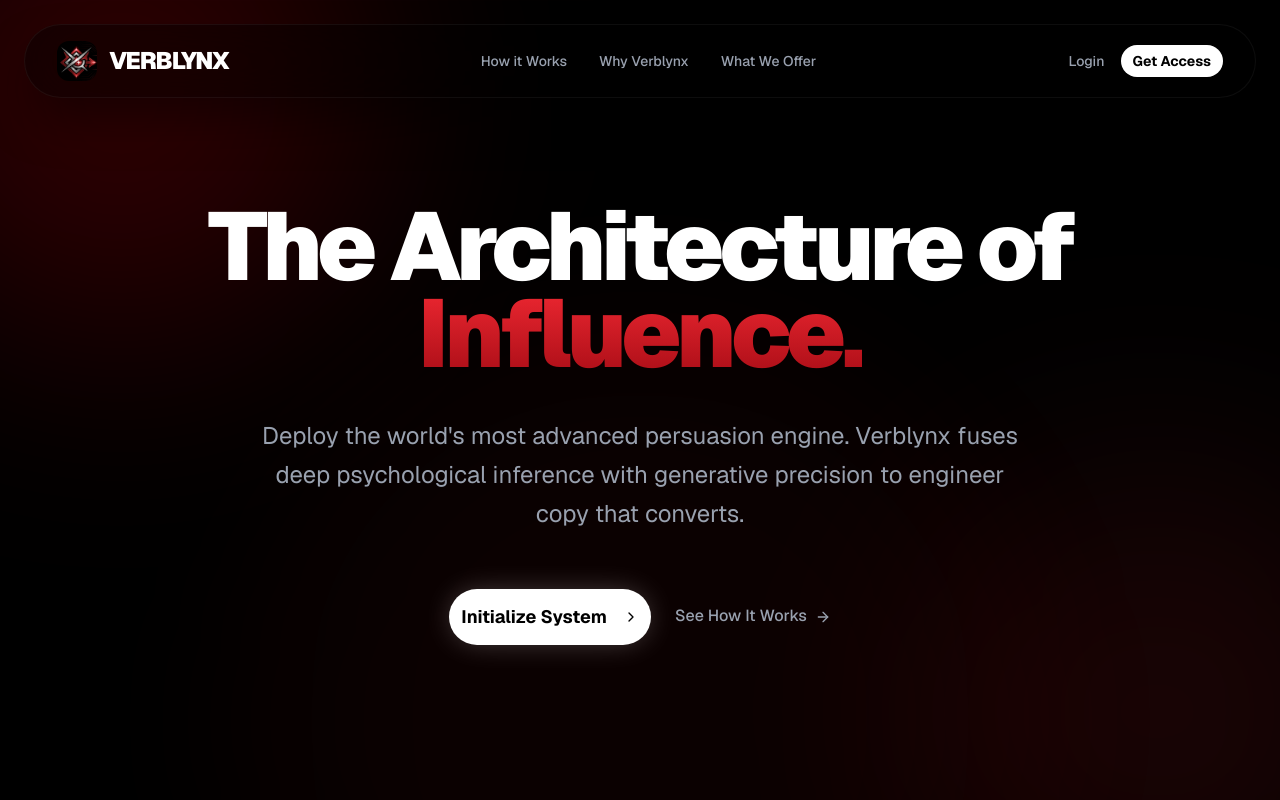
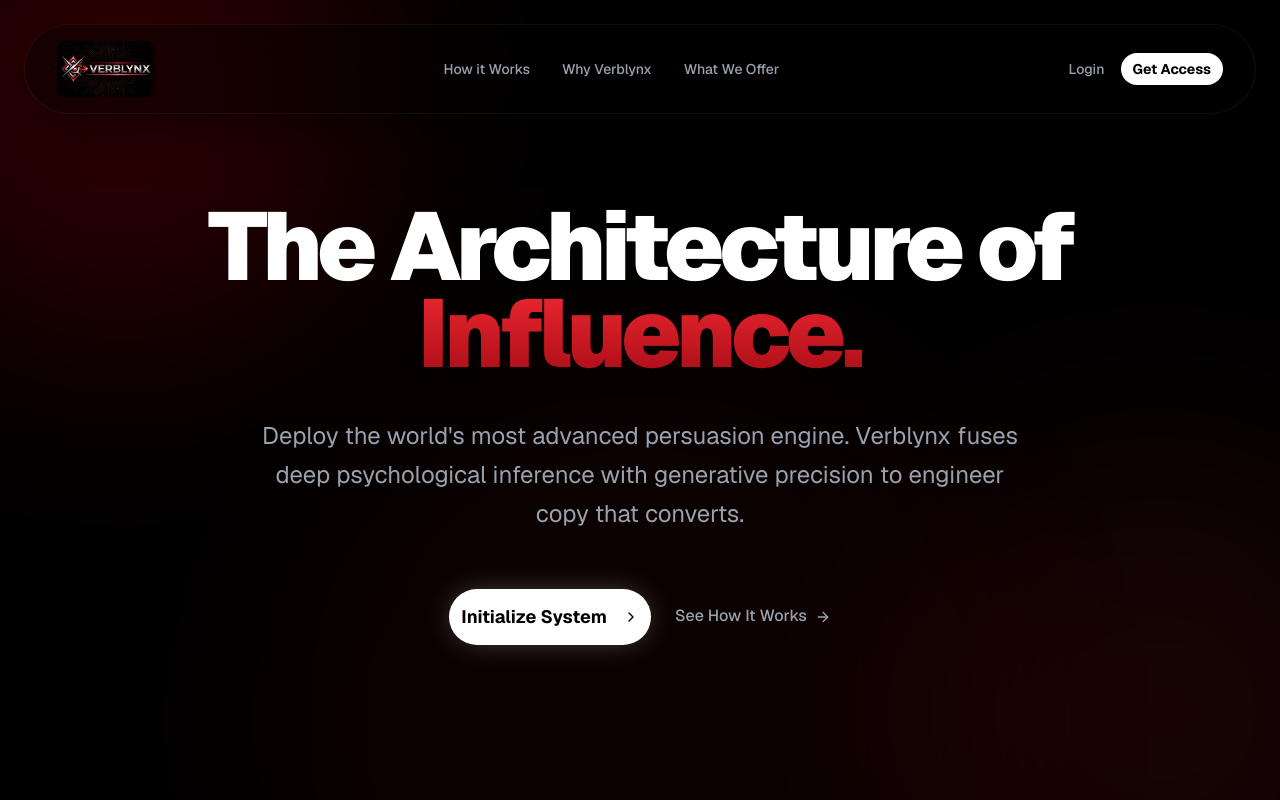
Before and after one commit to samw425/verblynx, a Next.js app: page / in a window 1280 px wide. Shown: the top 800 px of the page. Built offline with nearby package versions, Linux system fonts and the light colour scheme.

Commit message:
Update Logo to Final Version: Large, Premium, and Clean

```diff
--- a/app/page.tsx
+++ b/app/page.tsx
@@ -20,8 +20,7 @@ export default function LandingPage() {
       <nav className="fixed top-0 left-0 right-0 z-50 px-6 py-6 transition-all duration-300">
         <div className="max-w-7xl mx-auto bg-black/40 backdrop-blur-2xl border border-white/5 rounded-full px-8 py-4 flex items-center justify-between shadow-2xl shadow-black/50">
           <div className="flex items-center gap-3 cursor-pointer hover:opacity-80 transition-opacity" onClick={() => window.scrollTo({ top: 0, behavior: 'smooth' })}>
-            <img src="/verblynx-icon-new.png" alt="Verblynx Icon" className="h-10 w-10 rounded-xl" />
-            <span className="text-2xl font-black tracking-tighter text-white">VERBLYNX</span>
+            <img src="/verblynx-logo-final.png" alt="Verblynx" className="h-14 w-auto rounded-lg" />
           </div>
 
           <div className="hidden md:flex items-center gap-8 text-sm font-medium text-gray-400">
@@ -270,8 +269,7 @@ export default function LandingPage() {
       <footer className="py-12 border-t border-white/5 bg-black/50 backdrop-blur-xl text-center">
         <div className="container mx-auto px-6 flex flex-col items-center gap-6">
           <div className="flex items-center gap-3 opacity-50 grayscale hover:grayscale-0 transition-all duration-500">
-            <img src="/verblynx-icon-new.png" alt="Verblynx Icon" className="h-8 w-8 rounded-lg" />
-            <span className="text-xl font-black tracking-tighter text-white">VERBLYNX</span>
+            <img src="/verblynx-logo-final.png" alt="Verblynx" className="h-12 w-auto rounded-lg" />
           </div>
 
           <div className="flex items-center justify-center gap-2 opacity-50">
```
Also changed, not shown: public/verblynx-logo-final.png (added).
